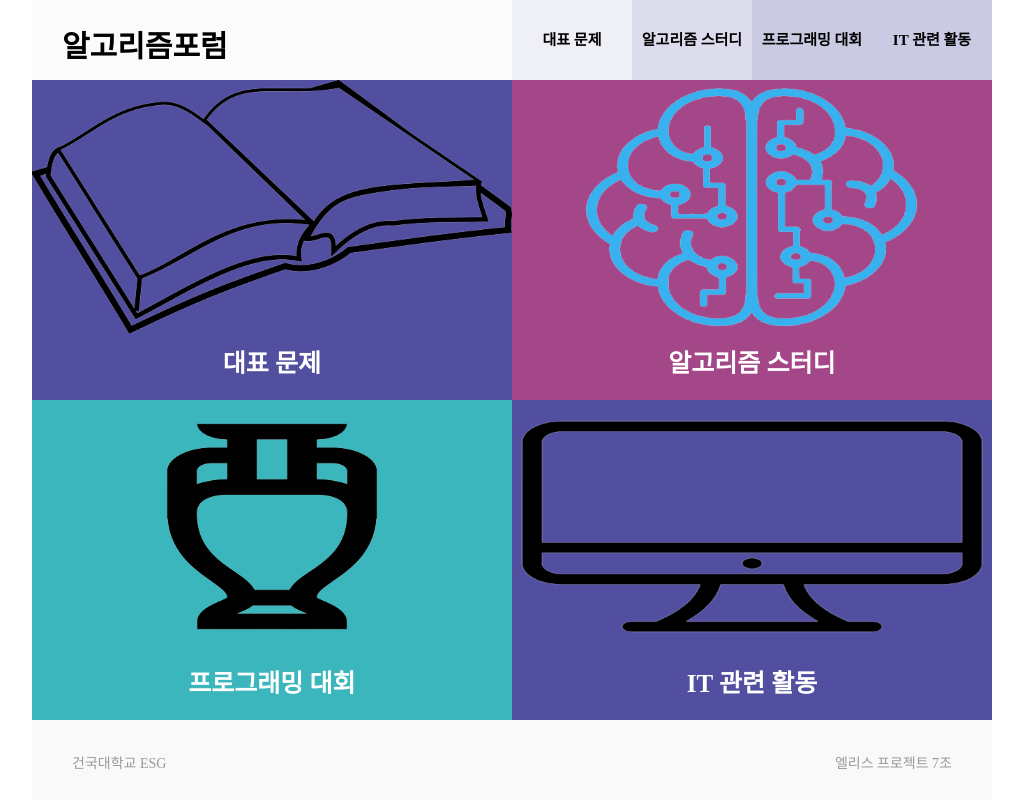
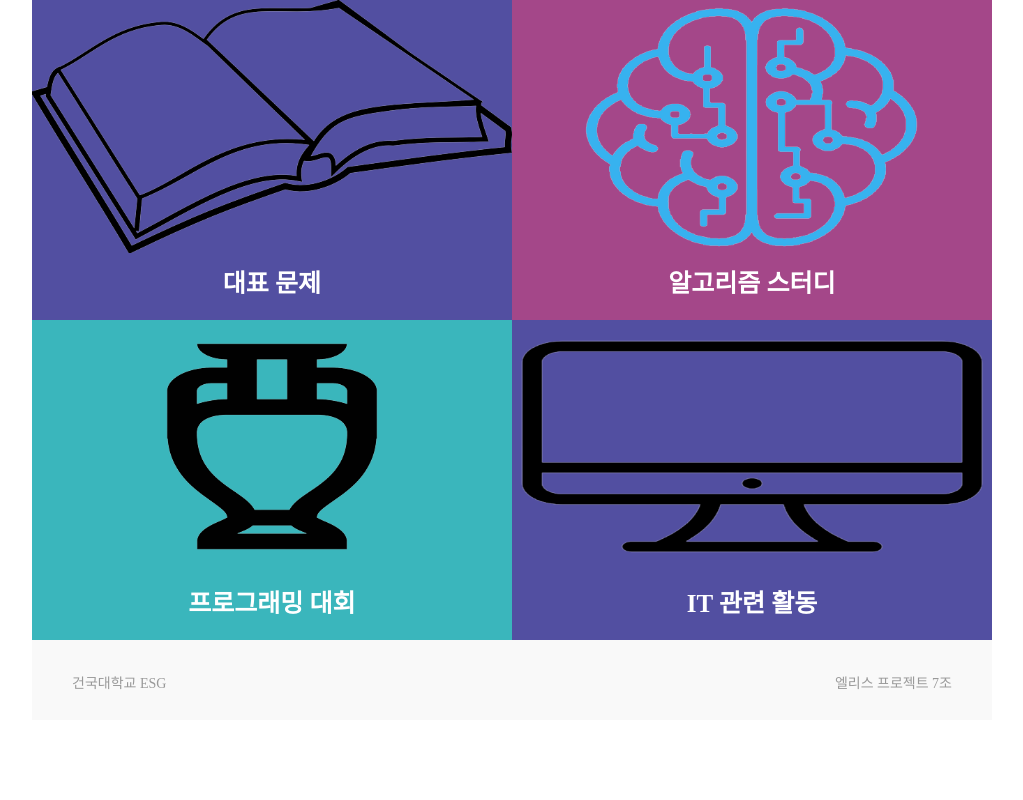
Before and after one commit to arty0928/Algorithmic-Troubleshooting-Site, a plain HTML site: page index.html in a window 1280 px wide. Shown: the whole page, without its empty margins (128-1151 px from the left). Drawn offline with Linux system fonts and the light colour scheme.

Commit message:
Add files via upload

```diff
--- a/index.css
+++ b/index.css
@@ -22,68 +22,6 @@ ol, ul {
 .container {
     width: 960px;
     margin: 0 auto;
-}
-
-/*************
-*** Header ***
-*************/
-#intro {
-    width: 100%;
-    height: 80px;
-}
-
-#intro h1 {
-    float: left;
-
-    width: 50%;
-    height: 80px;
-    background-color: #fbfbfb;
-}
-
-#intro h1 a {
-    display: block;
-
-    font-size: 30px;
-    padding: 22px 0 0 30px;
-}
-
-#intro nav {
-    float: right;
-
-    width: 50%;
-    height: 80px;
-}
-
-#intro nav ul li {
-    float: left;
-
-    width: 25%;
-    height: 80px;
-
-    text-align: center;
-
-    line-height: 80px;
-}
-
-#intro nav ul li.one {
-    background-color: #efeff6;
-}
-
-#intro nav ul li.two {
-    background-color: #dcdcec;
-}
-
-#intro nav ul li.three {
-    background-color: #cbcae3;
-}
-
-#intro nav ul li.four {
-    background-color: #cbcae3;
-}
-
-#intro nav ul li a {
-    font-size: 15px;
-    font-weight: bold;
 }
 
 /*************
@@ -166,9 +104,6 @@ ol, ul {
     padding: 32px 40px 0 0;
 }
 
-#intro nav ul li a { transition: color 0.3s; }
-#intro nav ul li a:hover { color: #917f7f; }
-
 #main article.one,
 #main article.two,
 #main article.three { transition: background-color 0.3s }
--- a/index.html
+++ b/index.html
@@ -12,23 +12,6 @@
 <body>
 
 <div class="container">
-
-    <header id="intro">
-        <h1>
-            <a href="https://www.naver.com/">알고리즘포럼</a>
-        </h1>
-
-        <nav>
-            <ul>
-                <li class="one"><a href="#">대표 문제</a></li>
-                <li class="two"><a href="#">알고리즘 스터디</a></li>
-                <li class="three"><a href="#">프로그래밍 대회</a></li>
-                <li class="four"><a href="#">IT 관련 활동</a></li>
-            </ul>
-        </nav>
-
-    </header>
-
 
     <main role="main" id="main">
 
```
